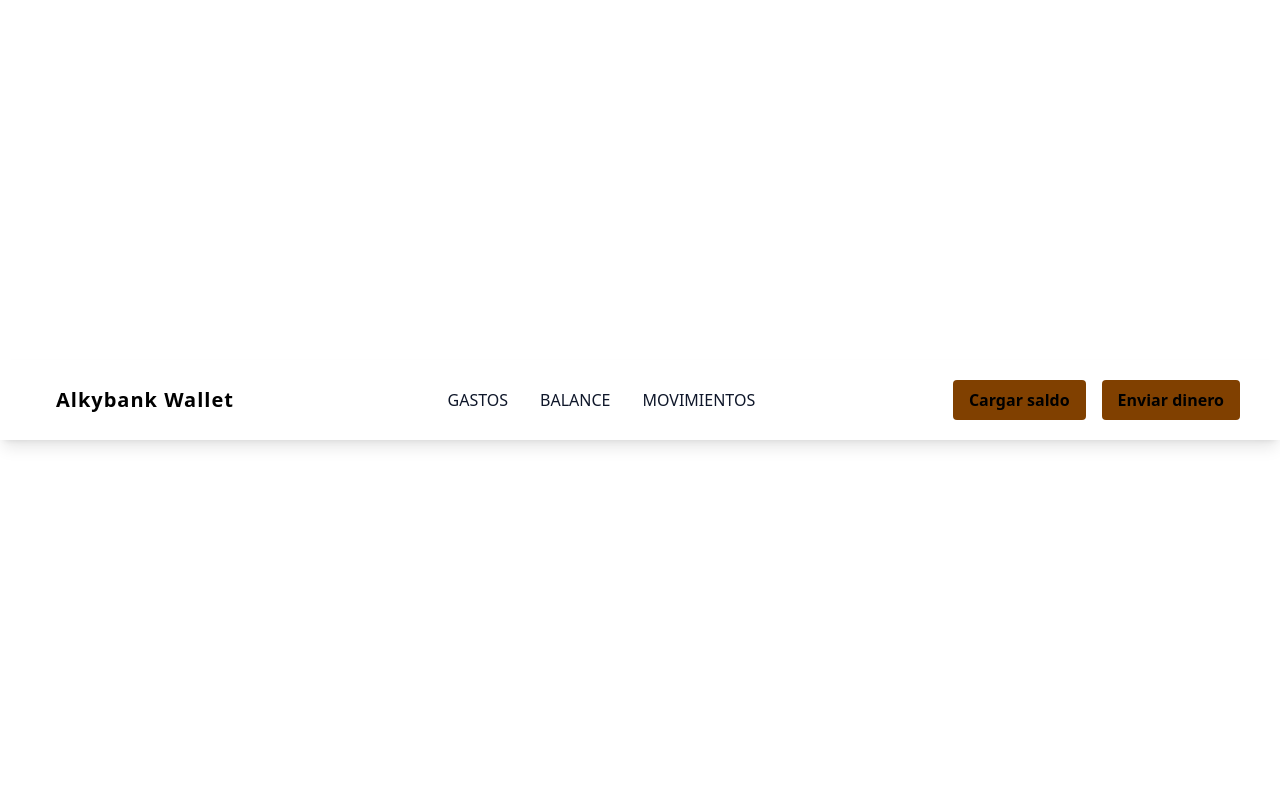
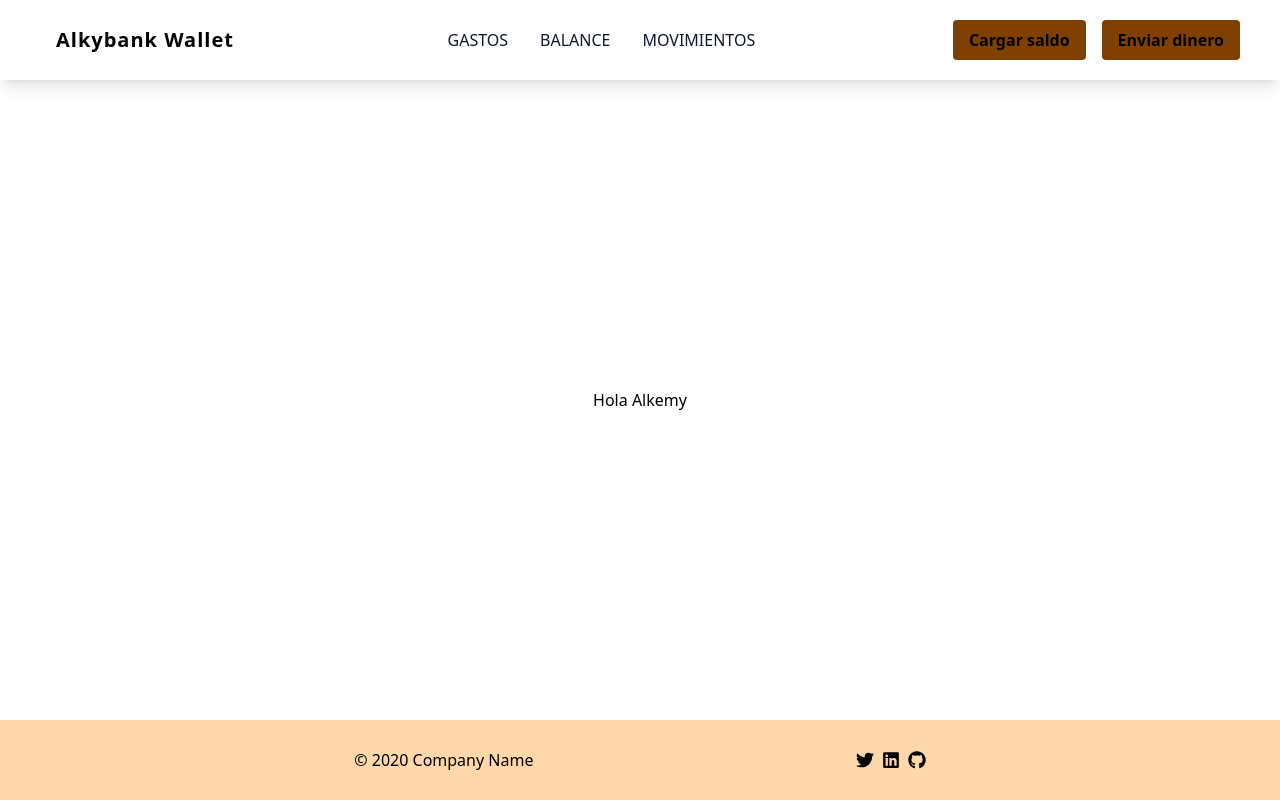
Before and after one commit to siprem10/grupo-03-undefined-FRONTEND, a React (Vite) app: page / in a window 1280 px wide. Built offline with nearby package versions, Linux system fonts and the light colour scheme.

Commit message:
feat: :sparkles: Layout component

```diff
--- a/src/Components/Home/Home.jsx
+++ b/src/Components/Home/Home.jsx
@@ -1,10 +1,10 @@
-import Header from "../Header/Header";
+import Layout from '../../Layout/Layout';
+import Header from '../Header/Header';
 
 export default function Home() {
-
-    return (
-        <>
-            <Header/>
-        </>
-    )
+  return (
+    <Layout>
+      <h1>Hola Alkemy</h1>
+    </Layout>
+  );
 }
--- /dev/null
+++ b/src/Layout/Layout.jsx
@@ -0,0 +1,13 @@
+import Footer from '../Components/Footer/Footer';
+import Header from '../Components/Header/Header';
+
+const Layout = ({ children }) => {
+  return (
+    <div className="flex flex-col w-full h-full">
+      <Header />
+      <main className="flex flex-row grow justify-center items-center">{children}</main>
+      <Footer />
+    </div>
+  );
+};
+export default Layout;
```
